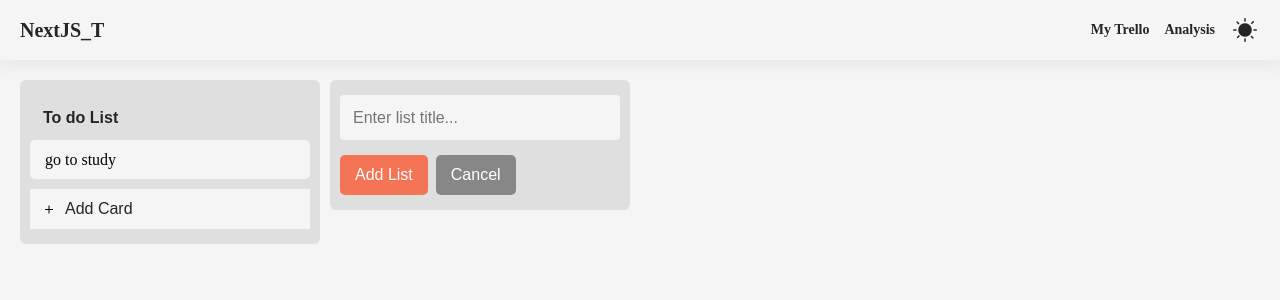
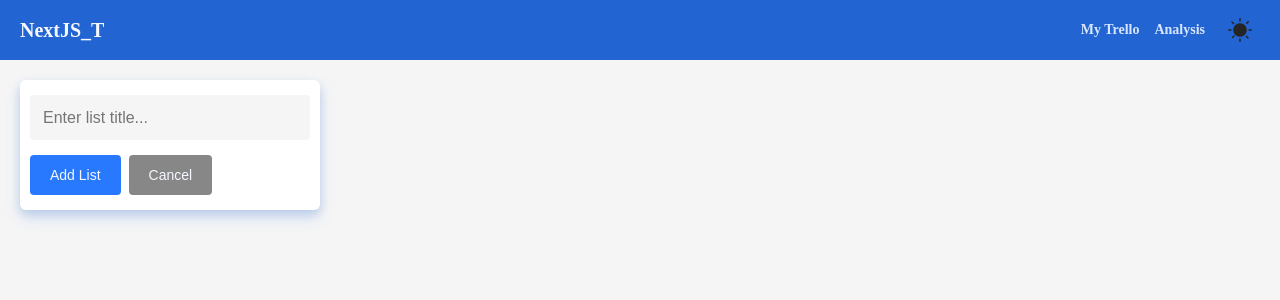
Before and after one commit to dee0518/NextJS_Trello, a Next.js app: page / in a window 1280 px wide. Shown: the top 300 px of the page. Built offline with nearby package versions, Linux system fonts and the light colour scheme.

Commit message:
:lipstick: light theme main color 적용

```diff
--- a/components/Button.jsx
+++ b/components/Button.jsx
@@ -2,13 +2,19 @@ import React from 'react';
 import styled from 'styled-components';
 
 const Button = styled.button`
-  height: 50px;
-  padding: 10px 15px;
-  border-radius: 5px;
+  height: 40px;
+  padding: 10px 20px;
+  border-radius: 4px;
   border: 0;
-  font-size: 16px;
-  color: ${({ theme }) => theme.textColor};
-  background: #f47455;
+  font-size: 14px;
+  color: ${({ theme }) => theme.color0};
+  background: ${({ theme }) => theme.color60};
+  transition: background 0.3s ease;
+  cursor: pointer;
+
+  &:hover {
+    background: ${({ theme }) => theme.color50};
+  }
 `;
 
 export default Button;
--- a/components/Header.jsx
+++ b/components/Header.jsx
@@ -23,15 +23,14 @@ const HeaderWrapper = styled.header`
   justify-content: space-around;
   align-items: center;
   gap: 15px;
-  background-color: ${({ theme }) => theme.bgColor};
-  box-shadow: 0 0 15px 3px ${({ theme }) => theme.shadowColor};
+  background-color: ${({ theme }) => theme.color70};
   transition: background 0.3s ease;
 `;
 
 const H1 = styled.h1`
   padding: 18px 0;
   font-size: 20px;
-  color: ${({ theme }) => theme.textColor};
+  color: ${({ theme }) => theme.color0};
 `;
 
 export default Header;
--- a/components/Menu.jsx
+++ b/components/Menu.jsx
@@ -36,7 +36,7 @@ const MenuList = styled.ul`
 const MenuItem = styled.li`
   font-size: 14px;
   font-weight: bold;
-  color: ${({ theme }) => theme.textColor};
+  color: ${({ theme }) => theme.color10};
 `;
 
 export default Menu;
--- a/components/trello/OpenListFormButton.jsx
+++ b/components/trello/OpenListFormButton.jsx
@@ -1,31 +1,17 @@
 import React from 'react';
 import styled from 'styled-components';
+import Button from '../Button';
 
-const OpenListFormButton = styled.button`
-  position: relative;
-  width: 100%;
+const OpenListFormButton = styled(Button)`
+  width: 300px;
   height: 40px;
-  border: 0;
-  padding: 10px 15px 10px 35px;
-  color: ${({ theme }) => theme.textColor};
-  background-color: ${({ theme }) => theme.bgColor};
-  font-size: 16px;
+  color: ${({ theme }) => theme.color0};
+  background-color: ${({ theme }) => theme.color80};
+  box-shadow: ${({ theme }) => theme.trelloShadow};
   text-align: left;
 
-  &::before,
-  &::after {
-    content: '';
-    position: absolute;
-    left: 15px;
-    top: 50%;
-    display: block;
-    width: 8px;
-    height: 1px;
-    background: #000;
-  }
-
-  &::after {
-    transform: rotate(90deg);
+  &:hover {
+    background-color: ${({ theme }) => theme.color60};
   }
 `;
 
--- a/pages/index.jsx
+++ b/pages/index.jsx
@@ -132,7 +132,7 @@ const Home = () => {
                 </Fragment>
               ) : (
                 <OpenCardBtn onClick={onShowOpenCardForm.bind(null, id)}>
-                  Add Card
+                  + Add Card
                 </OpenCardBtn>
               )}
             </ListWrapper>
@@ -150,7 +150,7 @@ const Home = () => {
         </ListWrapper>
       ) : (
         <OpenListFormButton onClick={onShowOpenListForm}>
-          Add Another List
+          + Add Another List
         </OpenListFormButton>
       )}
     </HomeWrapper>
@@ -169,9 +169,10 @@ const HomeWrapper = styled.div`
 const ListWrapper = styled.div`
   flex-basis: 300px;
   flex-shrink: 0;
-  padding: 15px 10px 15px;
+  padding: 15px 10px;
   border-radius: 6px;
   background: ${({ theme }) => theme.trelloListBg};
+  box-shadow: ${({ theme }) => theme.trelloShadow};
   transition: background 0.3s ease;
 `;
 
@@ -180,18 +181,27 @@ const ListTitle = styled(Input)`
 `;
 
 const AddBtn = styled(Button)`
-  height: 40px;
   margin-top: 15px;
-  color: #fff;
 `;
 
 const CancelBtn = styled(AddBtn)`
   margin-left: 8px;
   background: #878787;
+
+  &:hover {
+    background: #666;
+  }
 `;
 
 const OpenCardBtn = styled(OpenListFormButton)`
-  background-color;
+  width: 100%;
+  background: none;
+  box-shadow: none;
+  color: ${({ theme }) => theme.color100};
+
+  &:hover {
+    background: none;
+  }
 `;
 
 const Card = styled.li`
@@ -202,7 +212,7 @@ const Card = styled.li`
   font-size: 16px;
   line-height: 1.2;
   vertical-align: middle;
-  background: ${({ theme }) => theme.bgColor};
+  background: ${({ theme }) => theme.white};
 `;
 
 export default Home;
--- a/store/trelloState.js
+++ b/store/trelloState.js
@@ -2,19 +2,7 @@ import { atom } from 'recoil';
 
 const trelloListState = atom({
   key: 'trelloListState',
-  default: [
-    {
-      id: 1,
-      title: 'To do List',
-      card: [
-        {
-          id: 1,
-          title: 'go to study',
-          description: 'hard',
-        },
-      ],
-    },
-  ],
+  default: [],
 });
 
 const editedTrelloState = atom({
--- a/styles/theme.jsx
+++ b/styles/theme.jsx
@@ -1,17 +1,41 @@
 export const lightMode = {
   bgColor: '#f5f5f5',
-  textColor: '#252525',
+  color0: '#F5F8FF',
+  color10: '#D8E6FF',
+  color20: '#C4DAFF',
+  color30: '#9DC2FF',
+  color40: '#76A9FF',
+  color50: '#4F91FF',
+  color60: '#2979FF',
+  color70: '#2264D1',
+  color80: '#1B4EA3',
+  color100: '#0C2146',
+  white: '#fff',
+  black: '#252525',
   shadowColor: 'rgba(213,213,213, .5)',
-  trelloListBg: '#dfdfdf',
-  trelloListTitle: '#252525',
+  trelloListBg: '#fff',
+  trelloShadow:
+    ' 0px 4px 8px rgba(27, 78, 163, 0.16), 0px 8px 16px rgba(41, 121, 255, 0.16)',
   name: 'light',
 };
 
 export const darkMode = {
   bgColor: '#252525',
-  textColor: '#fff',
+  color0: '#F5F8FF',
+  color10: '#D8E6FF',
+  color20: '#C4DAFF',
+  color30: '#9DC2FF',
+  color40: '#76A9FF',
+  color50: '#4F91FF',
+  color60: '#2979FF',
+  color70: '#2264D1',
+  color80: '#1B4EA3',
+  color100: '#0C2146',
+  white: '#fff',
+  black: '#252525',
   shadowColor: 'rgba(0, 0, 0, .5)',
   trelloListBg: '#333',
-  trelloListTitle: '#fff',
+  trelloShadow:
+    ' 0px 4px 8px rgba(27, 78, 163, 0.16), 0px 8px 16px rgba(41, 121, 255, 0.16)',
   name: 'dark',
 };
```
